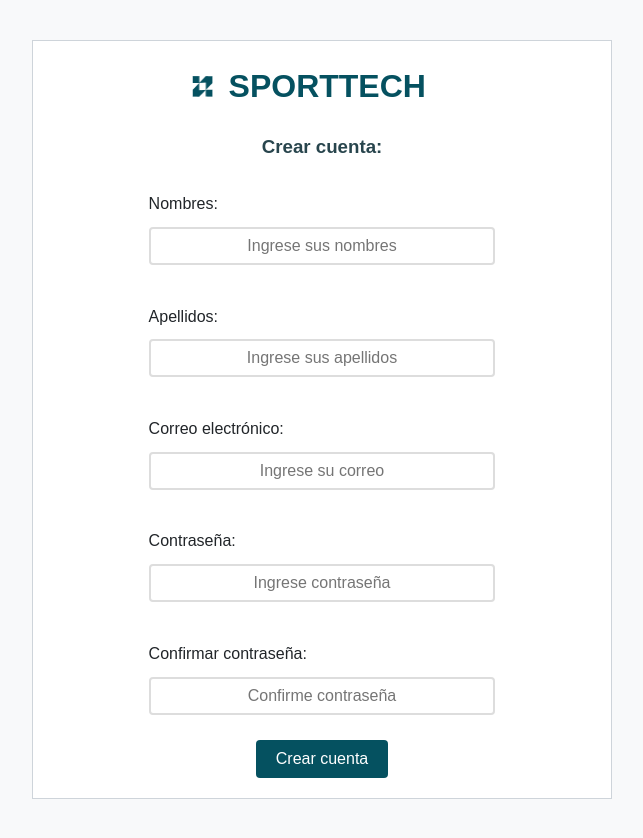
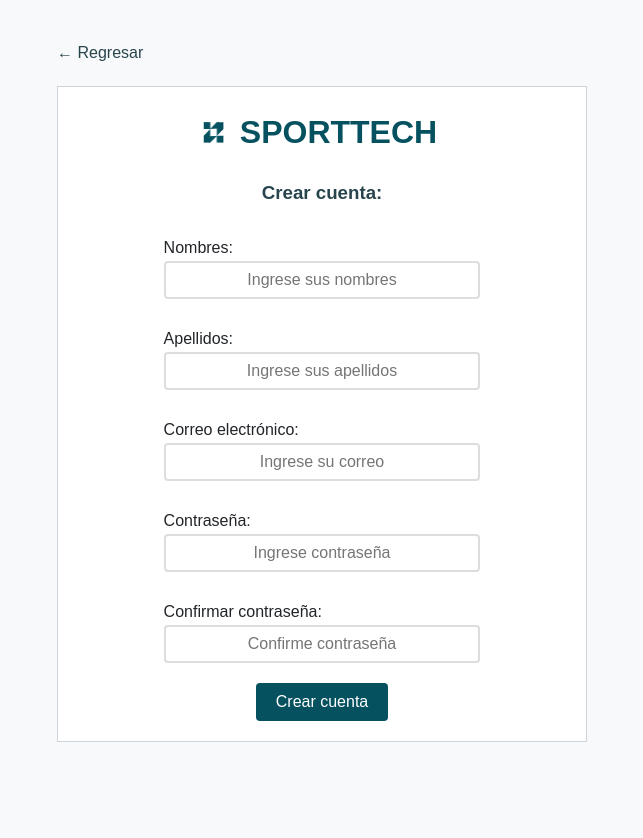
Before and after one commit to santiagomarchenaunilibre/proyecto, a website: page site/register.html in a window 1280 px wide. Shown: the whole page, without its empty margins (318-961 px from the left). After the commit the page ends 800 px from the top, so only its background shows below. Drawn offline with Linux system fonts and the light colour scheme.

Commit message:
Enlace funcional login-register

```diff
--- a/site/css/register.css
+++ b/site/css/register.css
@@ -5,7 +5,7 @@
 }
 body{
     background-color: #F8F9FA;
-    max-width: 1200px;
+    max-width: 1100px;
     font-family: Arial, Helvetica, sans-serif;
     line-height: 1.6;
     padding: 20px;
@@ -34,11 +34,11 @@ body{
     height: 20.634px;
 }
 .form-group {
-    margin-bottom: 5px;
+    margin-top: 1px;
+    margin-bottom: 1px;
     padding: 5% 20% 0% 20%;
 }
 label {
-    margin-bottom: 5px;
     color: #212529;
     display: block;
 }
@@ -49,7 +49,7 @@ input{
     border-radius: 4px;
     font-size: 1em;
     text-align: center;
-    margin: 5px auto;
+    margin: 0px auto;
     font-family: Arial, Helvetica, sans-serif;
 }
 h3{
@@ -71,7 +71,6 @@ button{
     width: 60% auto
 }
 .button{
-    border: 1px solid red;
     width: 6%;
     margin: 20px auto;
 }
@@ -81,3 +80,13 @@ button:hover{
 input[type=text]:hover, input[type=email]:hover, input[type=password]:hover{
     border: 2px solid #333;
 }
+.back{
+    width: 50%;
+    margin: 20px auto;
+    margin-bottom: 1px;
+    padding: 0;
+}
+.back a{
+    text-decoration: none;
+    color: #28454D;
+}
--- a/site/register.html
+++ b/site/register.html
@@ -4,10 +4,15 @@
     <meta charset="UTF-8">
     <meta name="viewport" content="width=device-width, initial-scale=1.0">
     <link rel="stylesheet" href="./css/register.css">
+
     <title>Register</title>
 </head>
 <body>
+
     <main>
+        <div class="back">
+            <p><a href="./login.html">← Regresar</a></p>
+        </div>
         <div class="container">
             <div class="logo">
                 <img src="./img/Group 1.png" alt="" id="imagen">
@@ -20,20 +25,20 @@
                     <input type="text" id="name" name="name" placeholder="Ingrese sus nombres" required>
                 </div>
                 <div class="form-group">
-                    <label for="name">Apellidos:</label>
-                    <input type="text" id="name" name="name" placeholder="Ingrese sus apellidos" required>
+                    <label for="lastname">Apellidos:</label>
+                    <input type="text" id="lastname" name="name" placeholder="Ingrese sus apellidos" required>
                 </div>
                 <div class="form-group">
                     <label for="email">Correo electrónico:</label>
                     <input type="email" id="email" name="email" placeholder="Ingrese su correo" required>
                 </div>
                 <div class="form-group">
-                    <label for="message">Contraseña:</label>
+                    <label for="password">Contraseña:</label>
                     <input type="password" id="password" name="password" placeholder="Ingrese contraseña" required>
                 </div>
                 <div class="form-group">
-                    <label for="message">Confirmar contraseña:</label>
-                    <input type="password" id="password" name="password" placeholder="Confirme contraseña" required>
+                    <label for="passwordConfirm">Confirmar contraseña:</label>
+                    <input type="password" id="passwordConfirm" name="passwordConfirm" placeholder="Confirme contraseña" required>
                 </div>
                 <button type="submit">Crear cuenta</button>
             </form>
```
Also changed, not shown: site/login.html (+1 -1 lines).
